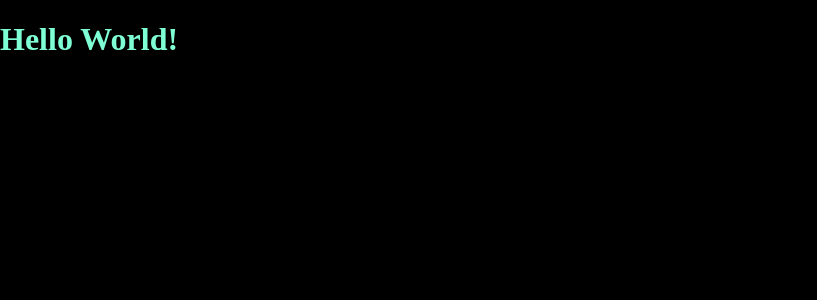
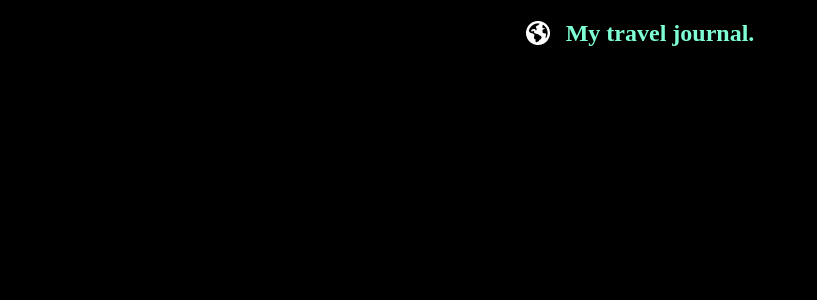
Before and after one commit to roman-thapa/react-travel-journal, a React (Vite) app in the folder travel-journal/: page / in a window 1280 px wide. Shown: the top 300 px of the page, without its empty margins (0-817 px from the left). Built offline with nearby package versions, Linux system fonts and the light colour scheme.

Commit message:
Add require files and make header

```diff
--- a/travel-journal/src/App.jsx
+++ b/travel-journal/src/App.jsx
@@ -1,7 +1,7 @@
+import Header from "./Header"
+
 export default function App() {
   return (
-    <h1>
-      Hello World!
-    </h1>
+    <Header />
   )
 }
--- /dev/null
+++ b/travel-journal/src/Header.jsx
@@ -0,0 +1,8 @@
+export default function Header() {
+    return (
+        <header className="header">
+            <img src="./public/world-icon.png" alt="world icon" className="world-icon" />
+            <h2>My travel journal.</h2>
+        </header>
+    )
+}
--- /dev/null
+++ b/travel-journal/src/Places.jsx
@@ -0,0 +1,5 @@
+export default function Places() {
+    return (
+
+    )
+}
--- a/travel-journal/src/index.css
+++ b/travel-journal/src/index.css
@@ -4,3 +4,11 @@ body{
   margin: 0%;
   padding: 0;
 }
+
+.header {
+  display: flex;
+  flex: auto;
+  justify-content: center;
+  align-items: center;
+  gap: 1rem
+}
```
Also changed, not shown: travel-journal/public/world-icon.png (added).
